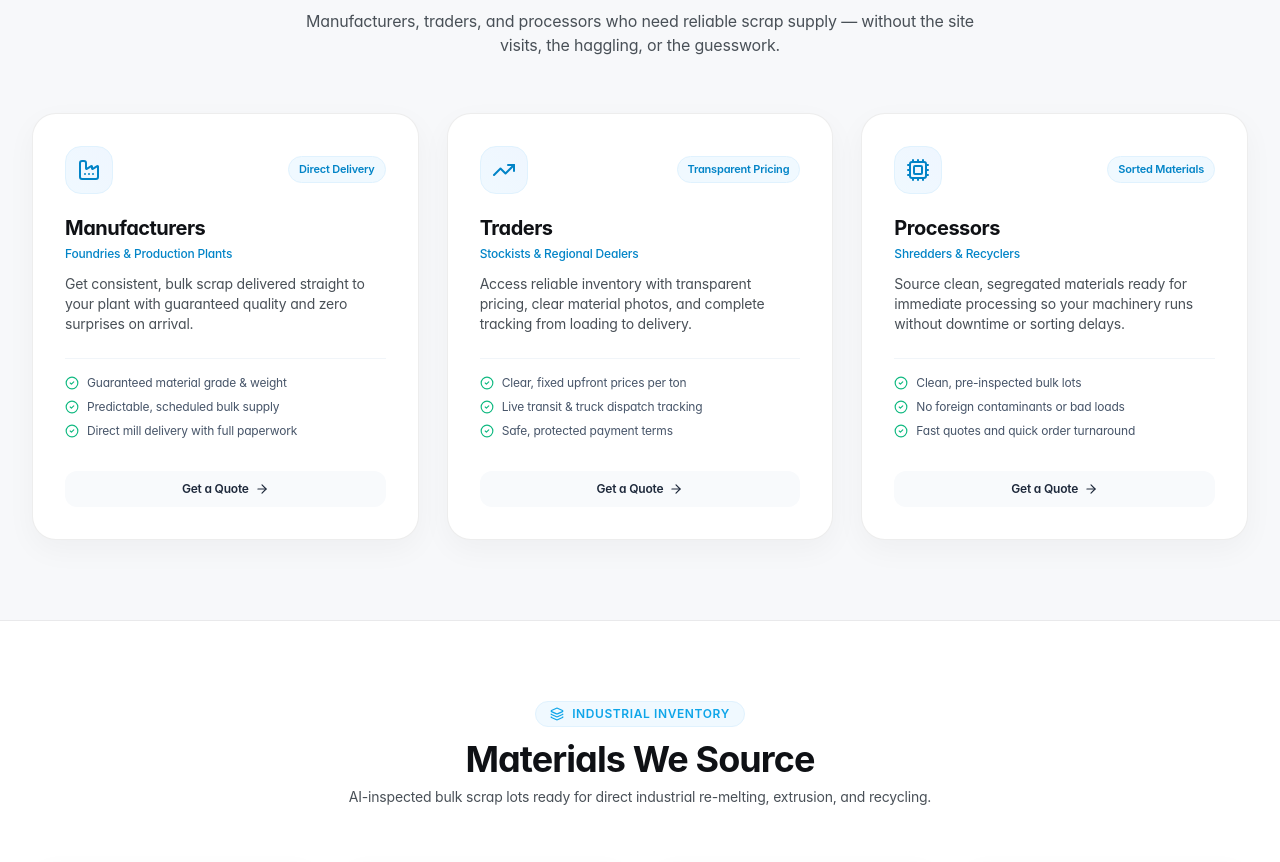
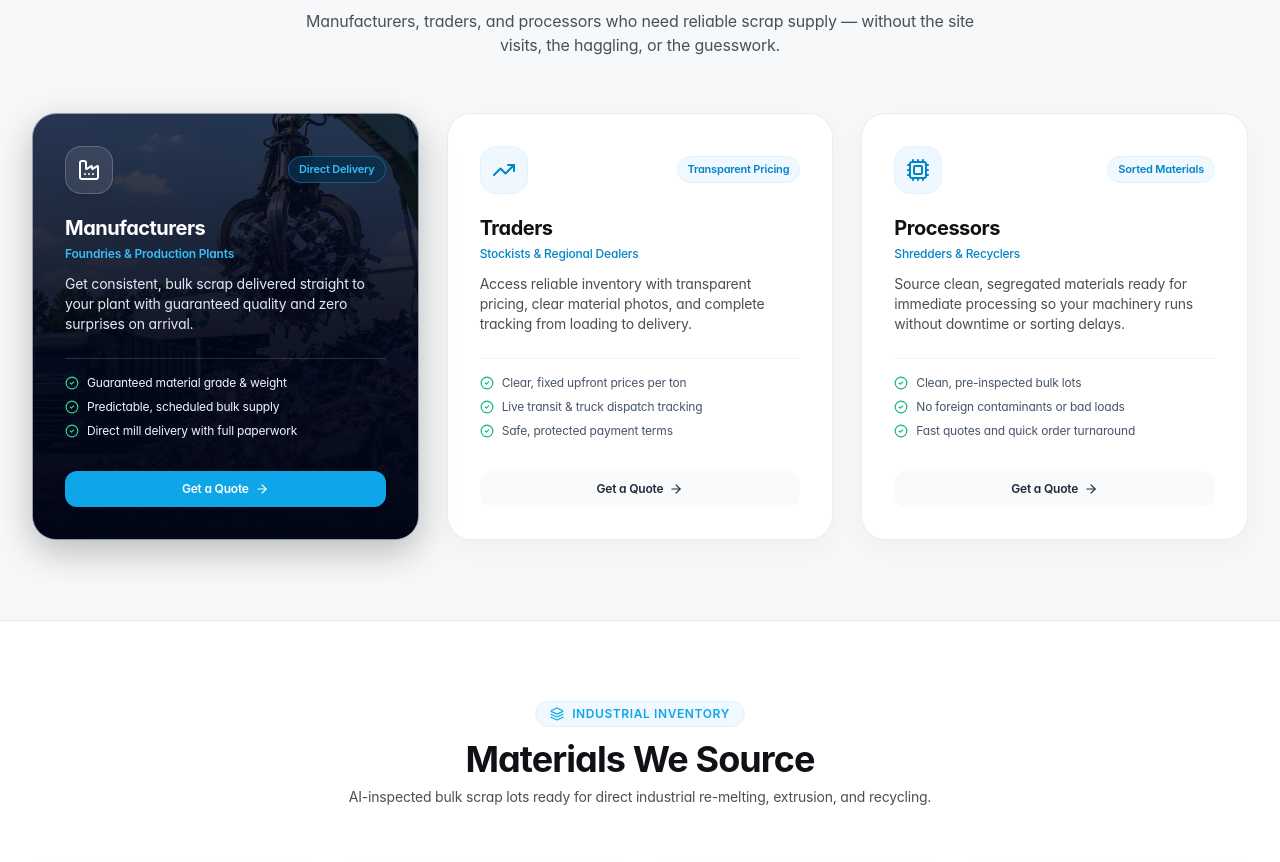
Before and after one commit to notSaiful/scrap-ai-marketplace, a React (Vite) app: page / in a window 1280 px wide. Shown: the part 1933-2795 px from the top of the page. Built offline with nearby package versions, Linux system fonts and the light colour scheme; a web font is replaced by a local one.

Commit message:
Set uploaded scrap excavator image as background for Manufacturers card

```diff
--- a/src/components/WhoItsFor.tsx
+++ b/src/components/WhoItsFor.tsx
@@ -75,6 +75,72 @@ export const WhoItsFor: React.FC<WhoItsForProps> = ({ onOpenRFQ, onExploreCatalo
         <div className="grid grid-cols-1 md:grid-cols-3 gap-6 sm:gap-7">
           {targetSegments.map((seg, idx) => {
             const Icon = seg.icon;
+            const isManufacturer = idx === 0;
+
+            if (isManufacturer) {
+              return (
+                <div
+                  key={idx}
+                  className="relative rounded-3xl p-7 sm:p-8 border border-slate-700/50 shadow-[0_12px_36px_rgba(0,0,0,0.25)] hover:shadow-[0_20px_50px_rgba(0,0,0,0.35)] transition-all flex flex-col justify-between group overflow-hidden"
+                >
+                  {/* Background Image with Dark Industrial Gradients */}
+                  <img
+                    src="/manufacturing-bg.jpg"
+                    alt="Scrap claw crane lifting metal scrap at yard"
+                    className="absolute inset-0 w-full h-full object-cover group-hover:scale-105 transition-transform duration-700 pointer-events-none"
+                  />
+                  {/* Multi-layer Dark Gradient for Readability */}
+                  <div className="absolute inset-0 bg-gradient-to-t from-slate-950 via-slate-950/85 to-slate-900/60 pointer-events-none" />
+                  <div className="absolute inset-0 bg-slate-950/40 pointer-events-none" />
+
+                  <div className="relative z-10">
+                    {/* Top Row: Icon + Badge */}
+                    <div className="flex items-center justify-between mb-5">
+                      <div className="w-12 h-12 rounded-2xl bg-white/10 backdrop-blur-md border border-white/20 flex items-center justify-center text-white group-hover:scale-105 group-hover:bg-[#0ea5e9] transition-all shadow-md">
+                        <Icon className="w-6 h-6" />
+                      </div>
+                      <span className="text-[11px] font-semibold text-[#38bdf8] bg-sky-950/80 backdrop-blur-md border border-sky-400/30 px-2.5 py-1 rounded-full">
+                        {seg.highlight}
+                      </span>
+                    </div>
+
+                    {/* Title & Subtitle */}
+                    <h3 className="text-lg sm:text-xl font-bold text-white tracking-tight mb-1">
+                      {seg.title}
+                    </h3>
+                    <div className="text-xs text-[#38bdf8] font-semibold mb-3">
+                      {seg.subtitle}
+                    </div>
+
+                    <p className="text-xs sm:text-sm text-slate-200 leading-relaxed mb-6 font-normal">
+                      {seg.description}
+                    </p>
+
+                    {/* Feature Checklist */}
+                    <ul className="space-y-2 mb-6 pt-4 border-t border-white/15">
+                      {seg.benefits.map((b, bi) => (
+                        <li key={bi} className="flex items-center text-xs text-slate-100 gap-2">
+                          <CheckCircle2 className="w-3.5 h-3.5 text-emerald-400 shrink-0" />
+                          <span>{b}</span>
+                        </li>
+                      ))}
+                    </ul>
+                  </div>
+
+                  {/* Card Action */}
+                  <div className="relative z-10">
+                    <button
+                      onClick={onOpenRFQ}
+                      className="w-full mt-2 py-2.5 px-4 rounded-xl bg-[#0ea5e9] hover:bg-[#0284c7] text-white text-xs font-semibold flex items-center justify-center gap-1.5 transition-all shadow-md cursor-pointer group/btn active:scale-98"
+                    >
+                      <span>Get a Quote</span>
+                      <ArrowRight className="w-3.5 h-3.5 group-hover/btn:translate-x-1 transition-transform" />
+                    </button>
+                  </div>
+                </div>
+              );
+            }
+
             return (
               <div
                 key={idx}
```
Also changed, not shown: public/manufacturing-bg.jpg (added).
